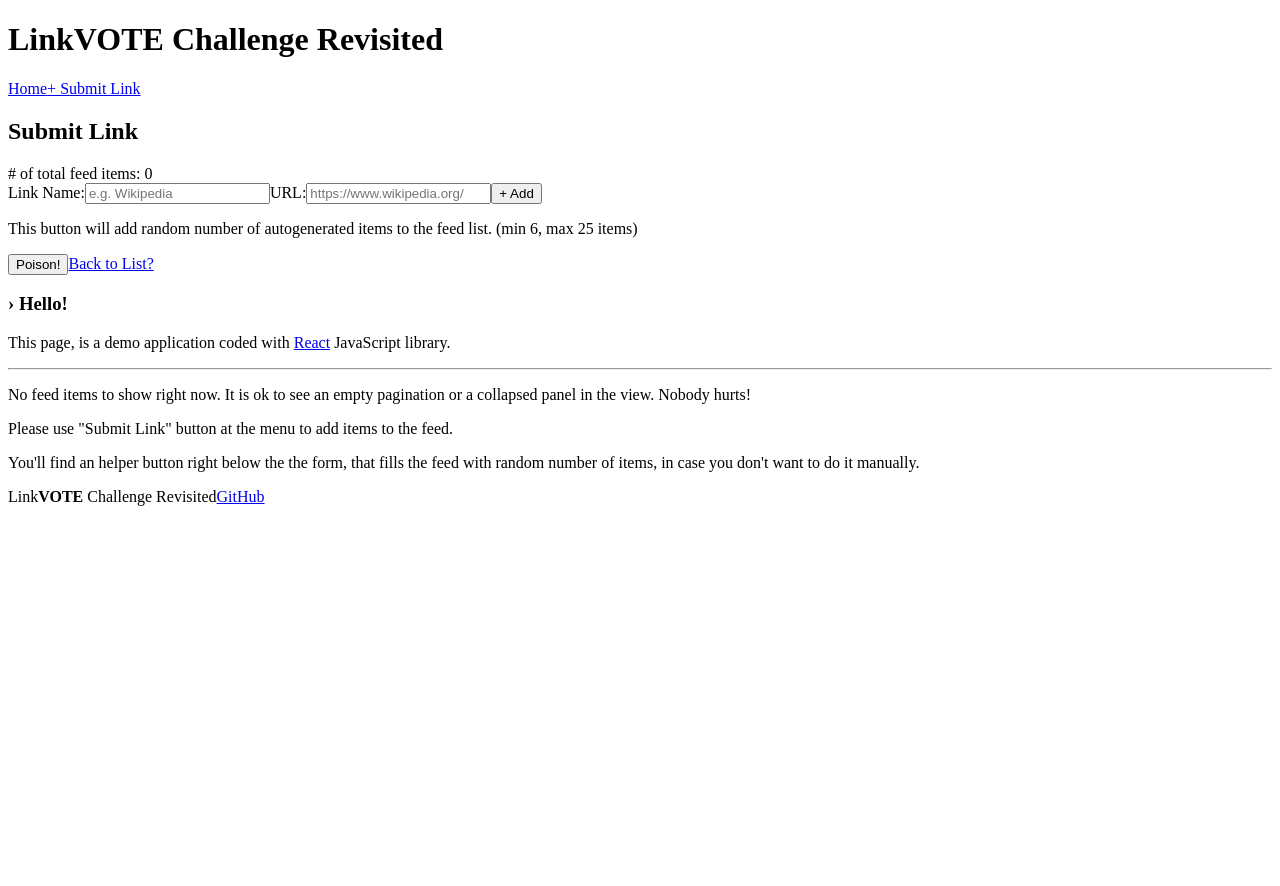
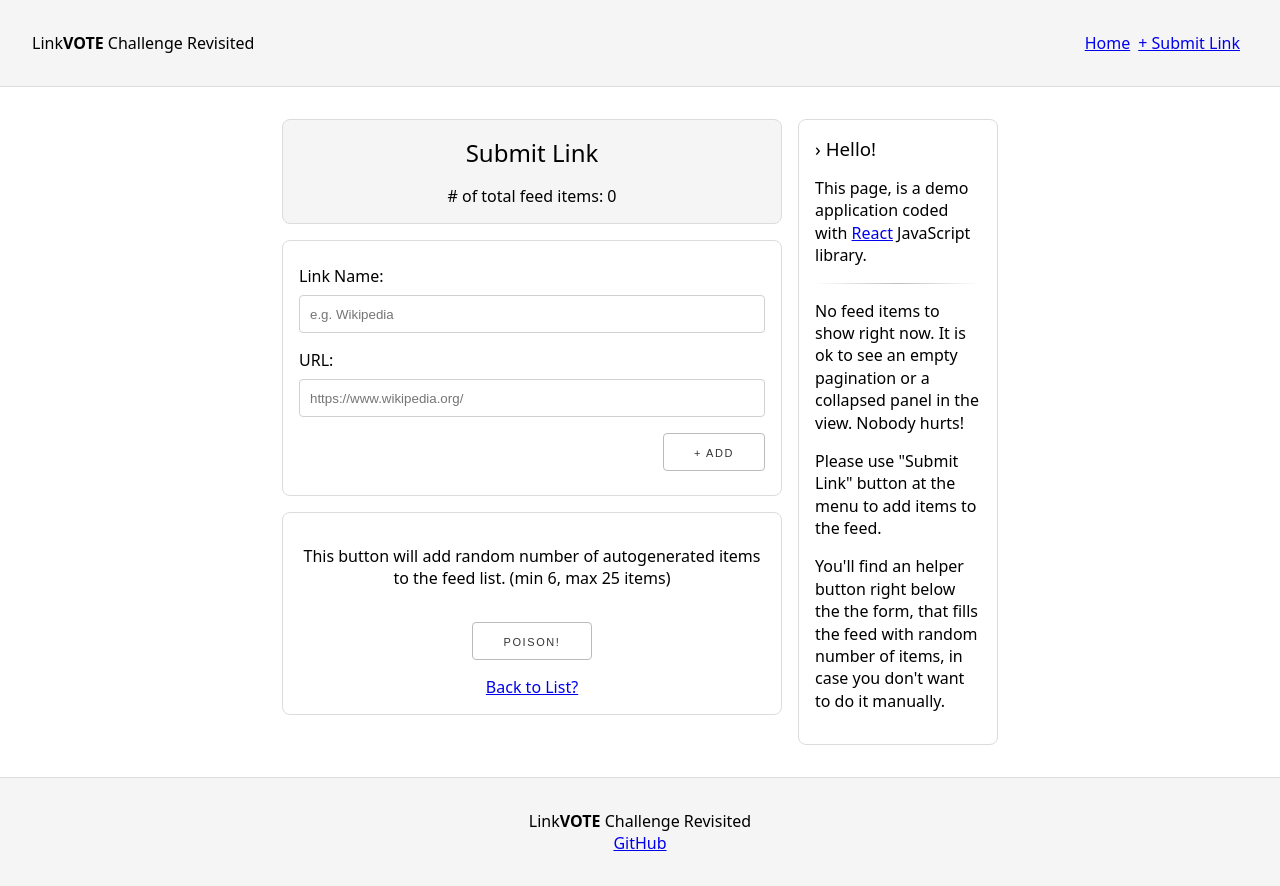
Before and after one commit to xkema/missofis-link-vote-challenge-revisited, a React (Create React App) app: page /add in a window 1280 px wide. Before the commit the page ends 800 px from the top, so only its background shows below. Built offline with nearby package versions, Linux system fonts and the light colour scheme.

Commit message:
Added very basic styles for the ui/basic template

```diff
--- a/src/css/App.css
+++ b/src/css/App.css
@@ -1,5 +1,108 @@
 /* === app */
 
+/* === grid layout */
+
 .App {
+  display: grid;
+  grid-template-areas:
+    "header      header       header       header"
+    ".           content      sidebar           ."
+    "footer      footer       footer       footer";
+  grid-template-columns: 1fr min(500px) 200px 1fr;
+  grid-row-gap: 2rem;
+  grid-column-gap: 1rem;
+}
 
+.App-header {
+  grid-area: header;
 }
+
+.App-content {
+  grid-area: content;
+}
+
+.App-sidebar {
+  grid-area: sidebar;
+}
+
+.App-footer {
+  grid-area: footer;
+}
+
+/* === menu */
+
+.App-header {
+  background-color: whitesmoke;
+  border-bottom: 1px solid gainsboro;
+  padding: 2rem;
+  display: flex;
+  justify-content: space-between;
+  align-items: center;
+}
+
+.App-header h1 {
+  font-size: unset;
+  font-weight: unset;
+  margin: 0;
+}
+
+.App-header > nav > a {
+  display: inline-block;
+  margin-right: 0.5rem;
+}
+
+/* === content */
+
+.App-content > * {
+  margin-bottom: 1rem;
+}
+
+.App-content > *:last-child {
+  margin-bottom: 0;
+}
+
+.Content-header {
+  background-color: whitesmoke;
+  border: 1px solid gainsboro;
+  border-radius: 0.5rem;
+  padding: 1rem;
+  display: flex;
+  flex-direction: column;
+  align-items: center;
+}
+
+/* === feed */
+
+
+
+/* === sidebar */
+
+.App-sidebar {
+  border: 1px solid gainsboro;
+  border-radius: 0.5rem;
+  padding: 1rem;
+}
+
+/* === footer */
+
+.App-footer {
+  background-color: whitesmoke;
+  border-top: 1px solid gainsboro;
+  padding: 2rem;
+  display: flex;
+  flex-direction: column;
+  align-items: center;
+}
+
+/* === small screen */
+
+@media (max-width: 840px) {
+  .App {
+    grid-template-areas:
+      "header      header      header"
+      ".           sidebar          ."
+      ".           content          ."
+      "footer      footer      footer";
+    grid-template-columns: 1fr auto 1fr;
+  }
+}
--- a/src/css/Feed.css
+++ b/src/css/Feed.css
@@ -1,5 +1,69 @@
 /* === feed */
 
 .Feed {
+  border: 1px solid gainsboro;
+  border-radius: 0.5rem;
+}
+
+.Feed-sort {
+  padding: 1rem;
+  background-color: whitesmoke;
+  border-top-left-radius: 0.5rem;
+  border-top-right-radius: 0.5rem;
+  border-bottom: 1px solid gainsboro;
+  display: flex;
+  justify-content: right;
+}
+
+.Feed-modal {
+  display: none;
+}
+
+.Feed-modal.modal-visible {
+  position: fixed;
+  z-index: 1000;
+  align-items: center;
+  justify-content: center;
+  top: 0;
+  left: 0;
+  width: 100vw;
+  height: 100vh;
+  background-color: rgba(0, 0, 0, 0.25);
+  display: flex;
+}
+
+.Feed-modal.modal-hidden {
+  display: none;
+}
+
+.Feed-modal-options {
+  background-color: whitesmoke;
+  border: 1px solid gainsboro;
+  border-radius: 0.5rem;
+  padding: 3rem 6rem;
+}
+
+.Feed-list {
 
 }
+
+.Feed-list > ul {
+  list-style: none;
+  margin: 0;
+  padding: 0;
+}
+
+.Feed-list > ul > li {
+  border-bottom: 1px solid gainsboro;
+}
+
+.Feed-pagination {
+  padding: 1rem;
+  background-color: whitesmoke;
+  border-bottom-left-radius: 0.5rem;
+  border-bottom-right-radius: 0.5rem;
+  display: flex;
+  column-gap: 1rem;
+  justify-content: center;
+  align-items: center;
+}
--- a/src/css/FeedItem.css
+++ b/src/css/FeedItem.css
@@ -1,5 +1,59 @@
 /* === feeditem */
 
 .FeedItem {
+  display: flex;
+  column-gap: 2rem;
+  align-items: center;
+  position: relative;
+  padding: 2rem 0;
+}
 
+.FeedItem:hover {
+  background-color: whitesmoke;
 }
+
+.FeedItem:hover .FeedItem-options-delete {
+  display: block;
+}
+
+.FeedItem-votes_count {
+  display: inline-block;
+  padding: 1rem;
+  font-size: 1rem;
+  font-weight: 300;
+  min-width: 2rem;
+  text-align: center;
+  border-right: 1px solid gainsboro;
+}
+
+.FeedItem-name {
+  margin: 0 0 0.25rem;
+  font-size: 1.25rem;
+  font-weight: normal;
+}
+
+.FeedItem-url {
+  font-size: 1rem;
+}
+
+.FeedItem-options-vote {
+  position: absolute;
+  right: 1rem;
+  bottom: 0.25rem;
+}
+
+.FeedItem-extras {
+  display: none;
+}
+
+.FeedItem-id {}
+.FeedItem-date_created {}
+.FeedItem-date_last_voted {}
+.FeedItem-user_voted {}
+
+.FeedItem-options-delete {
+  display: none;
+  position: absolute;
+  right: 1rem;
+  top: 0.25rem;
+}
--- a/src/css/Form.css
+++ b/src/css/Form.css
@@ -1,5 +1,45 @@
 /* === form */
 
 .Form {
+  padding: 1.5rem 1rem;
+  border: 1px solid gainsboro;
+  border-radius: 0.5rem;
+  display: flex;
+  flex-direction: column;
+  row-gap: 1rem;
+  justify-content: center;
+}
 
+.Form button,
+.Form-extras button {
+  max-width: fit-content;
 }
+
+.Form button {
+  align-self: flex-end;
+}
+
+.Form input[type="text"],
+.Form input[type="url"] {
+  width: 100%;
+}
+
+.Form > label > span {
+  display: inline-block;
+  margin-bottom: 0.5rem;
+  font-weight: 500;
+}
+
+.Form-extras {
+  padding: 1rem;
+  border: 1px solid gainsboro;
+  border-radius: 0.5rem;
+  display: flex;
+  flex-direction: column;
+  row-gap: 1rem;
+  align-items: center;
+}
+
+.Form-extras p {
+  text-align: center;
+}
--- a/src/css/index.css
+++ b/src/css/index.css
@@ -1,5 +1,123 @@
 /* === index */
 
+@import-normalize;
+
+:root {
+  --font-stack: system-ui, -apple-system, "Segoe UI", Roboto, "Helvetica Neue", Arial, "Noto Sans", sans-serif, "Apple Color Emoji", "Segoe UI Emoji", "Segoe UI Symbol", "Noto Color Emoji";
+  --font-stack-monospace: SFMono-Regular, Menlo, Monaco, Consolas, "Liberation Mono", "Courier New", monospace;
+}
+
 html {
+  margin: 0;
+  padding: 0;
+}
 
+body {
+  font-family: var(--font-stack);
+  font-size: 1rem;
+  font-weight: 300;
+  margin: 0;
+  padding: 0;
 }
+
+h1, h2, h3, h4, h5, h6 {
+  font-weight: 500;
+  margin-top: 0;
+  margin-bottom: 1rem;
+}
+
+p {
+  line-height: 1.4;
+}
+
+code {
+  font-family: var(--font-stack-monospace);
+  font-size: 87.5%;
+  background-color: whitesmoke;
+  border: 1px dotted lightgray;
+  white-space: nowrap;
+  padding: 0 5px;
+}
+
+hr {
+  border: 0;
+  height: 1px;
+  background-image: linear-gradient(to right, rgba(0, 0, 0, 0), rgba(0, 0, 0, 0.25), rgba(0, 0, 0, 0));
+}
+
+/* === buttons */
+
+button {
+  display: inline-block;
+  height: 38px;
+  line-height: 38px;
+  padding: 0 30px;
+  color: #333;
+  text-align: center;
+  font-size: 11px;
+  font-weight: 400;
+  letter-spacing: .1rem;
+  text-transform: uppercase;
+  text-decoration: none;
+  white-space: nowrap;
+  background-color: transparent;
+  border-radius: 4px;
+  border: 1px solid #bbb;
+  cursor: pointer;
+  box-sizing: border-box;
+}
+
+button:hover {
+  color: #111;
+  border-color: #888;
+  outline: 0;
+}
+
+button.button-borderless {
+  padding: 0 5px;
+  height: auto;
+  line-height: 1.5;
+  border: none;
+}
+
+button.button-primary,
+a.button-primary {
+  color: #FFF;
+  background-color: #e61f3b;
+  border-color: #e61f3b;
+}
+
+button.button-primary:hover,
+button.button-primary:focus,
+a.button-primary:hover,
+a.button-primary:focus {
+  color: #FFF;
+  background-color: #c01930;
+  border-color: #c01930;
+}
+
+/* === form elements */
+
+input[type="text"],
+input[type="url"],
+select {
+  height: 38px;
+  padding: 6px 10px;
+  background-color: #fff;
+  border: 1px solid #D1D1D1;
+  border-radius: 4px;
+  box-shadow: none;
+  box-sizing: border-box;
+}
+
+input[type="text"],
+input[type="url"] {
+  appearance: none;
+}
+
+input[type="text"]:focus,
+input[type="url"]:focus,
+select:focus {
+  border: 1px solid #33C3F0;
+  outline: 0;
+}
```
